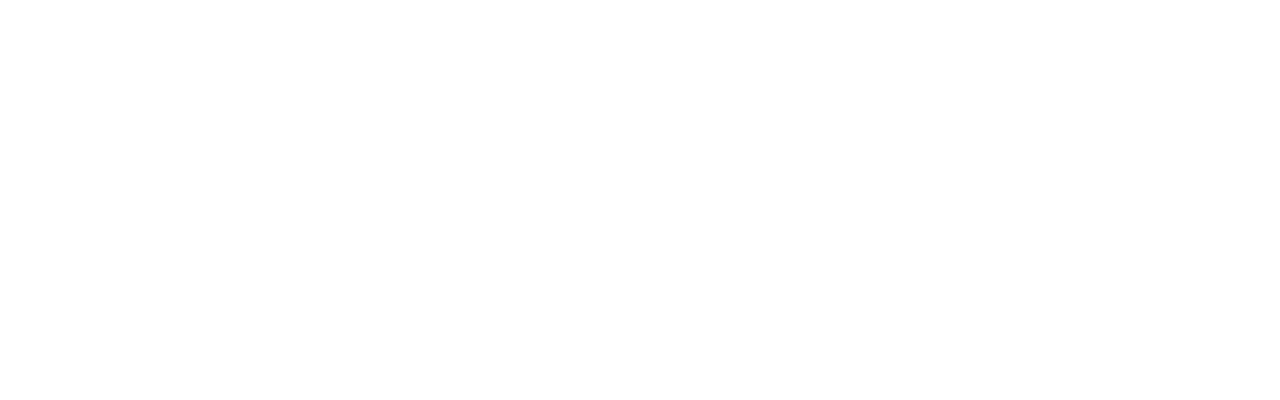
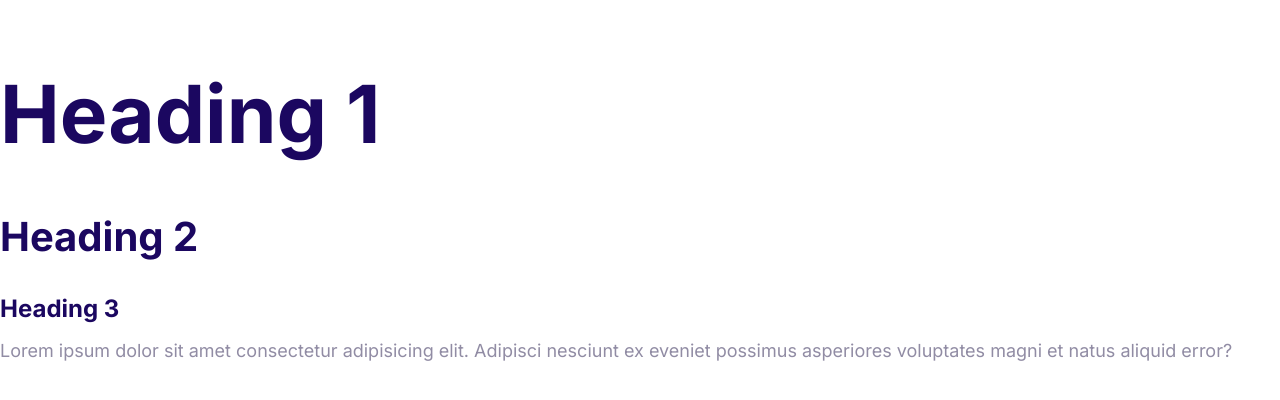
Before and after one commit to Eldor-dev/Moshify, a plain HTML site: page index.html in a window 1280 px wide. Drawn offline with Linux system fonts and the light colour scheme.

Commit message:
Define the styles for the fonts

```diff
--- a/CSS/styles.css
+++ b/CSS/styles.css
@@ -5,3 +5,55 @@
   --color-heading: #1b0760;
   --color-body: #918ca4;
 }
+
+html {
+  font-size: 62.5%;
+}
+
+body {
+  font-family: Inter, Arial, Arial, Helvetica, sans-serif;
+  font-size: 2.4rem;
+  line-height: 1.5;
+  color: var(--color-body);
+}
+
+h1,
+h2,
+h3 {
+  color: var(--color-heading);
+  margin-bottom: 1rem;
+}
+
+h1 {
+  font-size: 7rem;
+}
+
+h2 {
+  font-size: 4rem;
+}
+
+h3 {
+  font-size: 3rem;
+}
+
+p {
+  margin-top: 0;
+}
+
+@media screen and (min-width: 1024px) {
+  body {
+    font-size: 1.8rem;
+  }
+
+  h1 {
+    font-size: 8rem;
+  }
+
+  h2 {
+    font-size: 4rem;
+  }
+
+  h3 {
+    font-size: 2.4rem;
+  }
+}
--- a/index.html
+++ b/index.html
@@ -4,9 +4,23 @@
     <meta charset="UTF-8" />
     <meta http-equiv="X-UA-Compatible" content="IE=edge" />
     <meta name="viewport" content="width=device-width, initial-scale=1.0" />
+    <link rel="preconnect" href="https://fonts.googleapis.com" />
+    <link rel="preconnect" href="https://fonts.gstatic.com" crossorigin />
+    <link
+      href="https://fonts.googleapis.com/css2?family=Inter:wght@400;700&display=swap"
+      rel="stylesheet"
+    />
     <link rel="stylesheet" href="CSS/normalize.css" />
     <link rel="stylesheet" href="CSS/styles.css" />
     <title>Document</title>
   </head>
-  <body></body>
+  <body>
+    <h1>Heading 1</h1>
+    <h2>Heading 2</h2>
+    <h3>Heading 3</h3>
+    <p>
+      Lorem ipsum dolor sit amet consectetur adipisicing elit. Adipisci nesciunt
+      ex eveniet possimus asperiores voluptates magni et natus aliquid error?
+    </p>
+  </body>
 </html>
```
